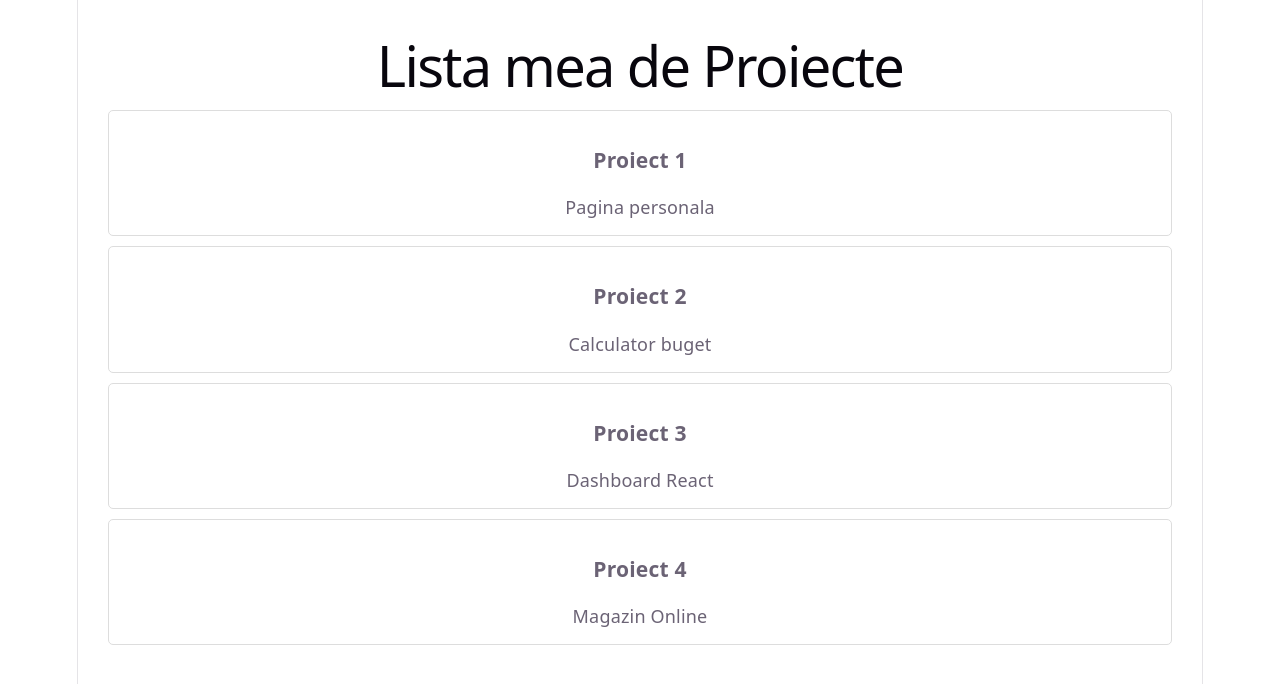
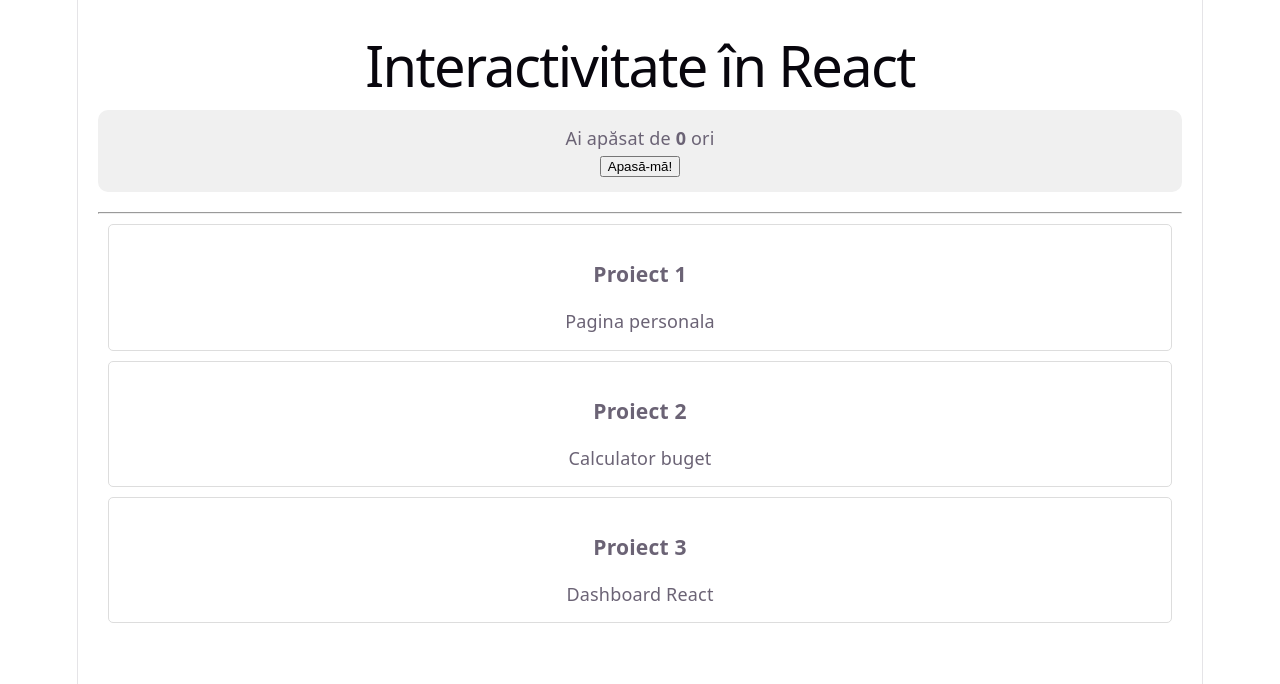
Before and after one commit to andrei-rd/Lab-PW, a React (Vite) app: page / in a window 1280 px wide. Shown: the top 684 px of the page. Built offline with nearby package versions, Linux system fonts and the light colour scheme.

Commit message:
Exercițiul 5: Adăugat stare cu useState pentru contor

```diff
--- a/src/App.jsx
+++ b/src/App.jsx
@@ -1,28 +1,36 @@
+import { useState } from 'react';
 import Card from './Card';
 
 function App() {
+
+  const [count, setCount] = useState(0);
+
   const projects = [
     { title: "Proiect 1", description: "Pagina personala" },
     { title: "Proiect 2", description: "Calculator buget" },
     { title: "Proiect 3", description: "Dashboard React" },
-    { title: "Proiect 4", description: "Magazin Online" }, // Am adăugat unul în plus
   ];
 
   return (
     <div style={{ padding: '20px' }}>
-      <h1>Lista mea de Proiecte</h1>
+      <h1>Interactivitate în React</h1>
+
+      {/* 3. Afișăm valoarea curentă a stării */}
+      <div style={{ background: '#f0f0f0', padding: '15px', borderRadius: '10px', marginBottom: '20px' }}>
+        <p>Ai apăsat de <strong>{count}</strong> ori</p>
+
+        {/* 4. Butonul care apelează setCount pentru a modifica starea */}
+        <button onClick={() => setCount(count + 1)}>
+          Apasă-mă!
+        </button>
+      </div>
+
+      <hr />
 
       <div className="projects-container">
-        {/* 2. Folosim .map() pentru a transforma obiectele în componente Card */}
-        {projects.map(function(item, index) {
-          return (
-            <Card
-              key={index}
-              title={item.title}
-              description={item.description}
-            />
-          );
-        })}
+        {projects.map((item, index) => (
+          <Card key={index} title={item.title} description={item.description} />
+        ))}
       </div>
     </div>
   );
```
